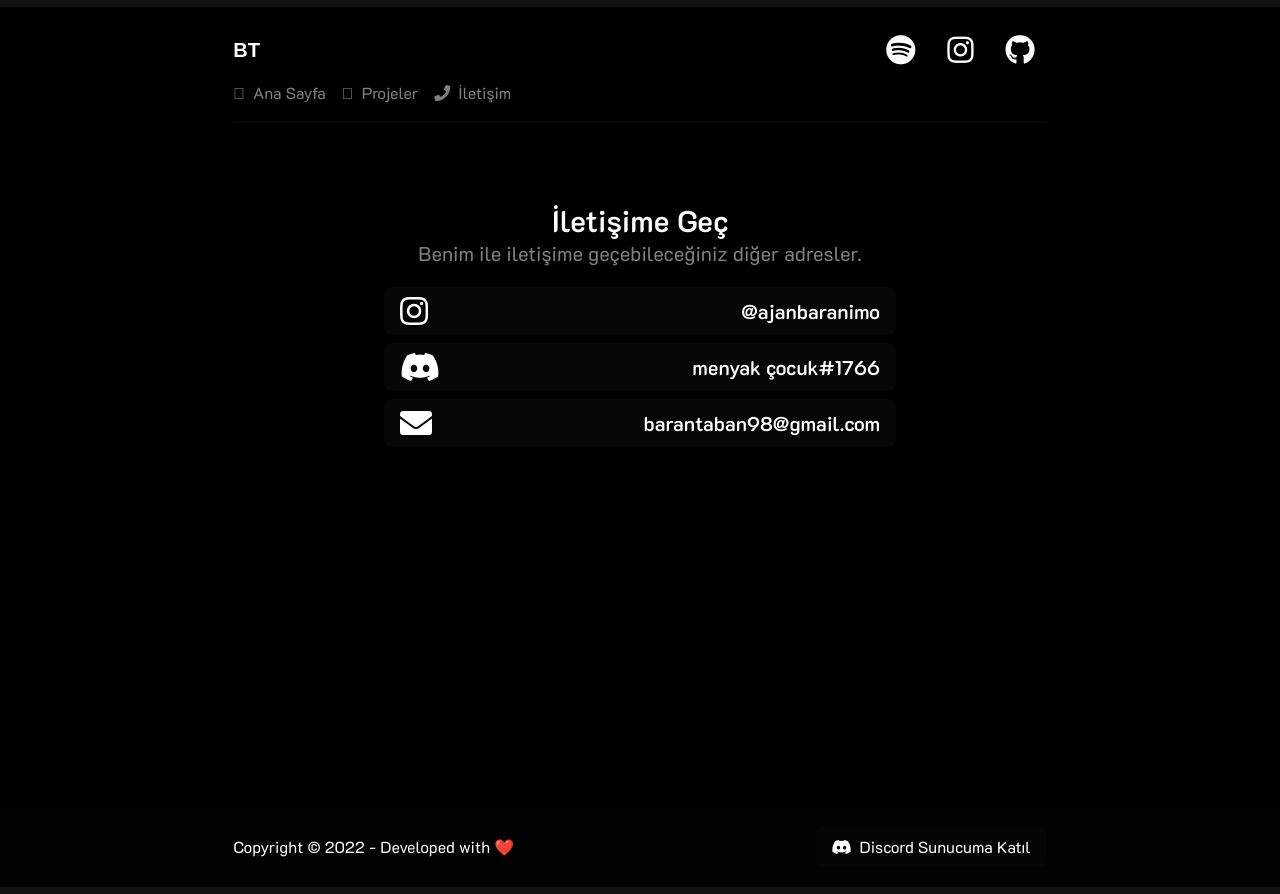
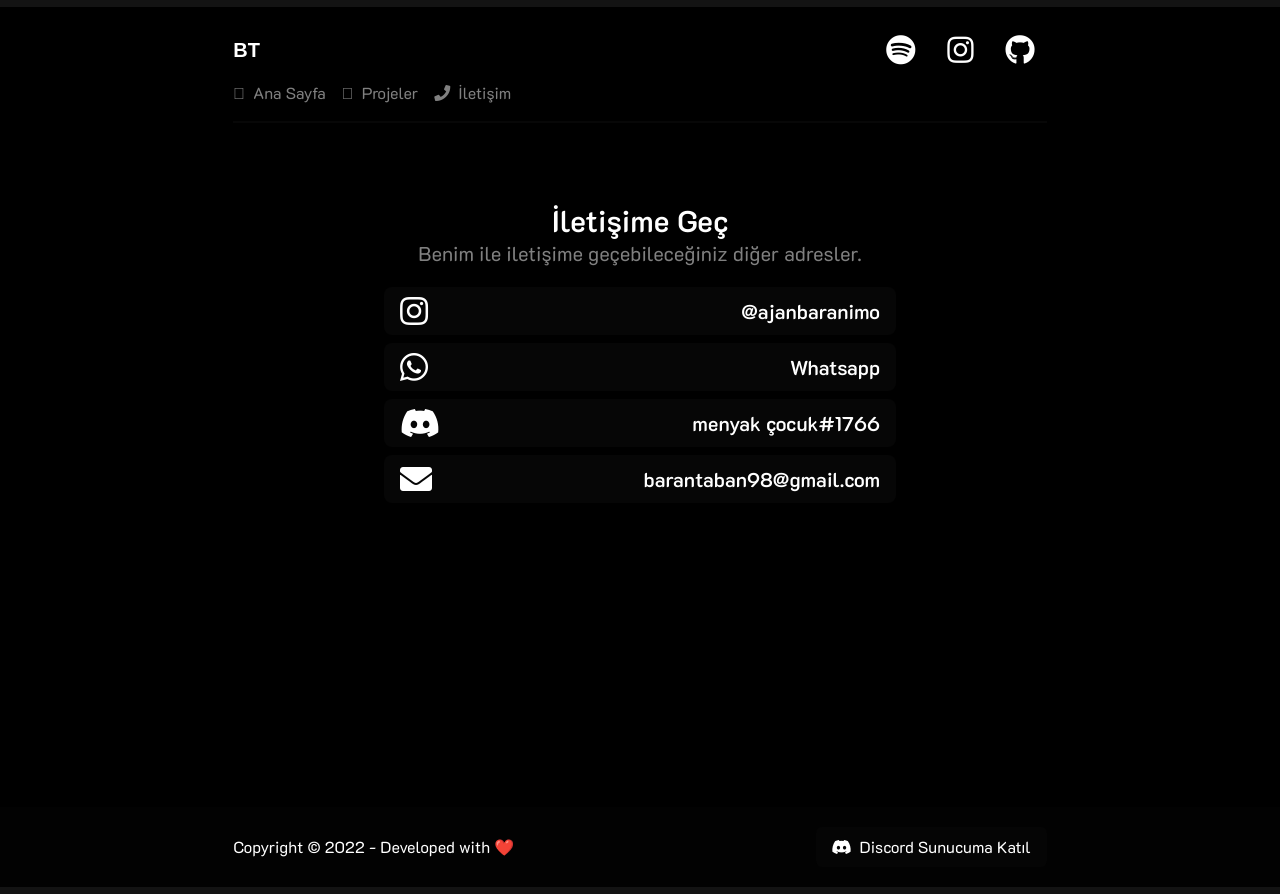
Before and after one commit to agony01/myblog, a Next.js app: page /contact in a window 1280 px wide. Built offline with nearby package versions, Linux system fonts and the light colour scheme; no server answers.

Commit message:
Update contact.jsx

```diff
--- a/pages/contact.jsx
+++ b/pages/contact.jsx
@@ -20,6 +20,12 @@ export default function Home() {
                         <p className="font-semibold text-xl">@ajanbaranimo</p>
                     </div>
                 </a>
+                 <a target="_blank" rel="norefferer" href="WHATSAPP LİNK YAZ">
+                     <div className="mt-2 flex justify-between bg-zinc-500/5 hover:bg-zinc-500/10 transition-all duration-200 px-4 py-2 rounded-lg items-center">
+                         <i className="fab fa-whatsapp fa-2x" />
+                         <p className="font-semibold text-xl">Whatsapp</p>
+                     </div>
+                 </a>
                 <a target="_blank" rel="norefferer" href="https://discord.com/users/628260878495645726">
                     <div className="mt-2 flex justify-between bg-zinc-500/5 hover:bg-zinc-500/10 transition-all duration-200 px-4 py-2 rounded-lg items-center">
                         <i className="fab fa-discord fa-2x" />
```
